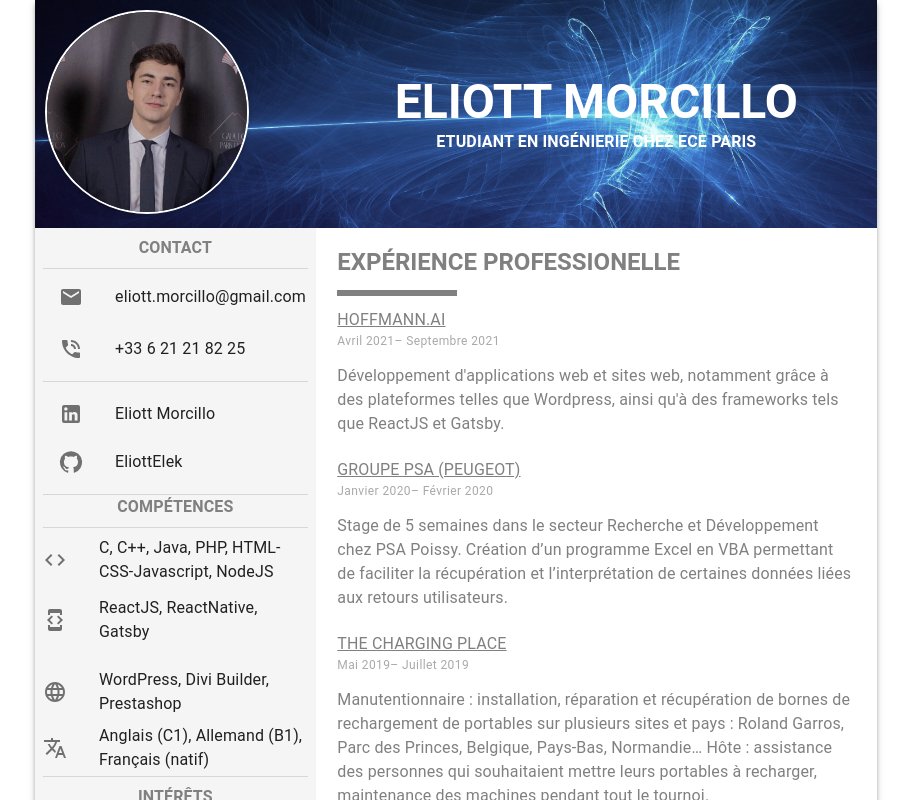
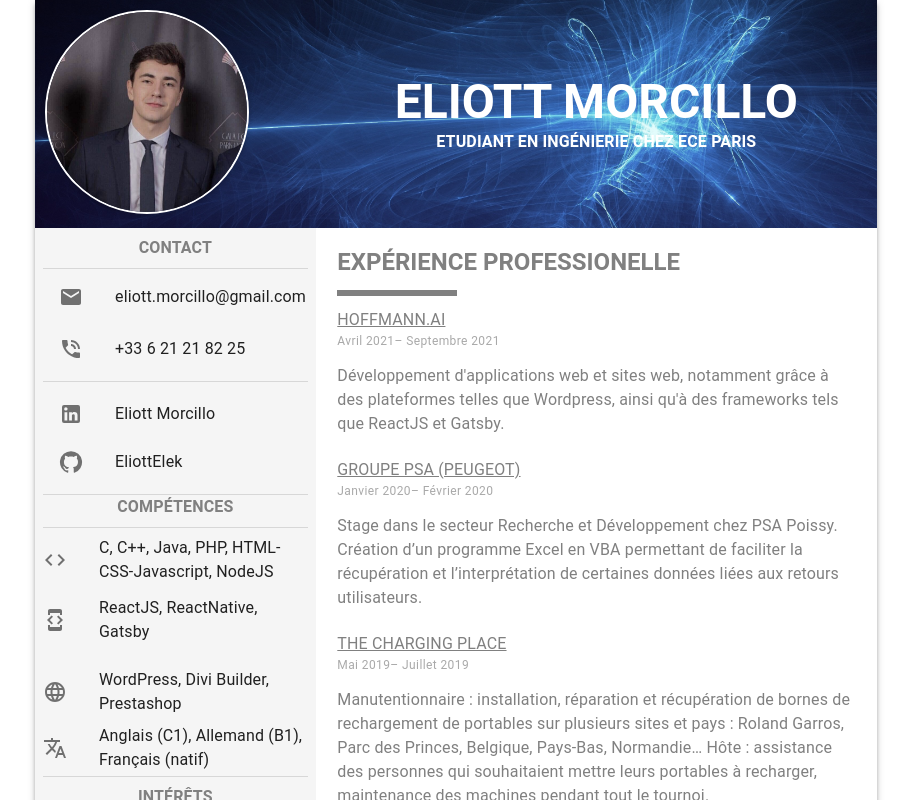
Before and after one commit to EliottElek/resume, a React (Create React App) app: page / in a window 1280 px wide. Shown: the top 800 px of the page, without its empty margins (184-1095 px from the left). Built offline with nearby package versions, Linux system fonts and the light colour scheme.

Commit message:
fix: content

```diff
--- a/src/informations/experiences.js
+++ b/src/informations/experiences.js
@@ -7,7 +7,7 @@ const experiences = [
   {
     title: "GROUPE PSA (PEUGEOT)",
     period: 'Janvier 2020– Février 2020',
-    body: "Stage de 5 semaines dans le secteur Recherche et Développement chez PSA Poissy. Création d’un programme Excel en VBA permettant de faciliter la récupération et l’interprétation de certaines données liées aux retours utilisateurs. ",
+    body: "Stage dans le secteur Recherche et Développement chez PSA Poissy. Création d’un programme Excel en VBA permettant de faciliter la récupération et l’interprétation de certaines données liées aux retours utilisateurs. ",
   },
   {
     title: "THE CHARGING PLACE",
```
